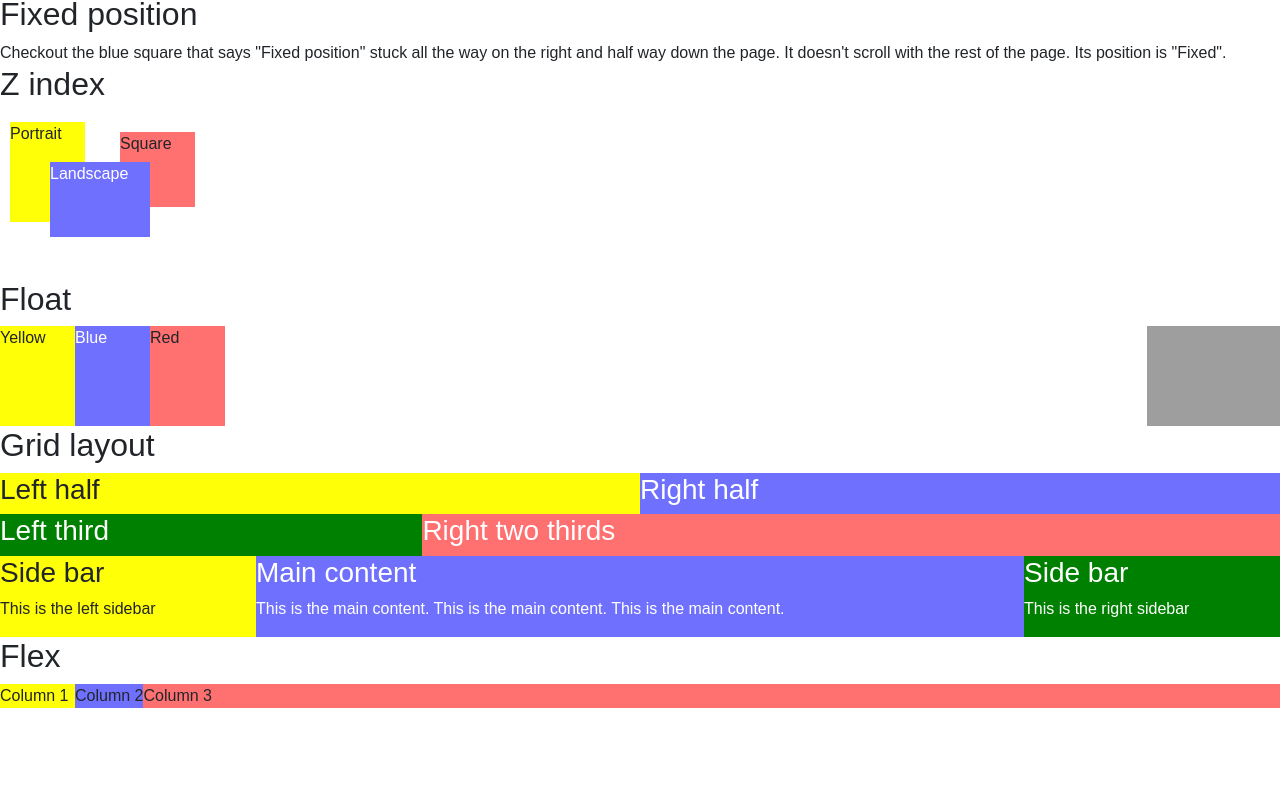
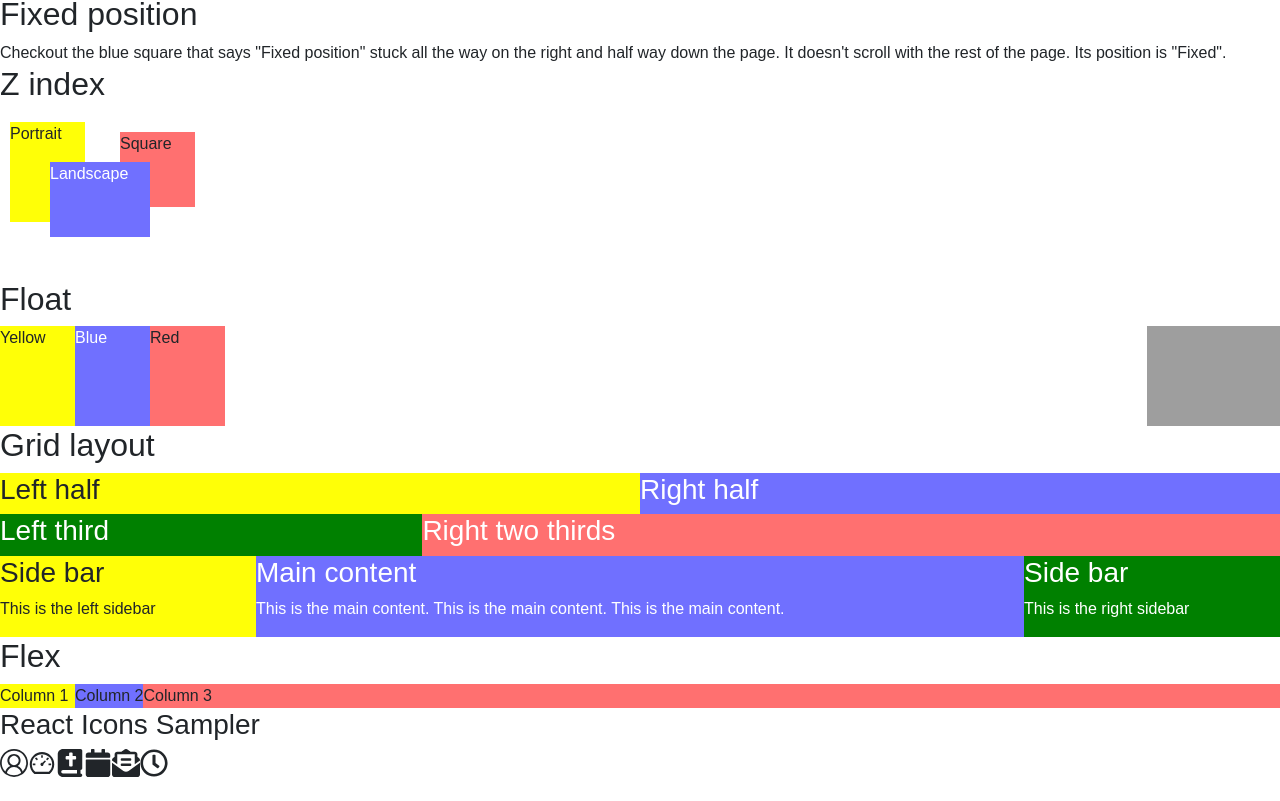
Before and after one commit to Tommytian993/coursework-cs4530, a React (Create React App) app: page /#/Labs/Lab2 in a window 1280 px wide. Shown: the part 3554-4355 px from the top of the page. Before the commit the page ends 4262 px from the top, so only its background shows below. Built offline with nearby package versions, Linux system fonts and the light colour scheme; grey boxes are pictures that could not be loaded.

Commit message:
feat(lab2): install react-icons and add ReactIcons component with various icon examples

```diff
--- /dev/null
+++ b/src/Labs/Lab2/ReactIcons.tsx
@@ -0,0 +1,21 @@
+import { FaCalendar, FaEnvelopeOpenText, FaRegClock }
+  from "react-icons/fa";
+import { AiOutlineDashboard } from "react-icons/ai";
+import { FaBookBible } from "react-icons/fa6";
+import { VscAccount } from "react-icons/vsc";
+
+export default function ReactIconsSampler() {
+  return (
+    <div id="wd-react-icons-sampler" className="mb-4">
+      <h3>React Icons Sampler</h3>
+      <div className="d-flex">
+        <VscAccount className="fs-3 text" />
+        <AiOutlineDashboard className="fs-3 text" />
+        <FaBookBible className="fs-3 text" />
+        <FaCalendar className="fs-3 text" />
+        <FaEnvelopeOpenText className="fs-3 text" />
+        <FaRegClock className="fs-3 text" />
+      </div>
+    </div>
+  );
+}
--- a/src/Labs/Lab2/index.css
+++ b/src/Labs/Lab2/index.css
@@ -189,8 +189,8 @@
   float: left;
 }
 .wd-grid-col-right-sidebar {
-   width: 20%;
-   float: left;
+  width: 20%;
+  float: left;
 }
 .wd-flex-row-container {
   display: flex;
--- a/src/Labs/Lab2/index.tsx
+++ b/src/Labs/Lab2/index.tsx
@@ -11,6 +11,7 @@
 import Float from "./Float";
 import GridLayout from "./GridLayout";
 import Flex from "./Flex";
+import ReactIconsSampler from "./ReactIcons";
 export default function Lab2() {
   return (
     <div id="wd-lab2">
@@ -77,6 +78,7 @@
       <Float />
       <GridLayout />
       <Flex />
+      <ReactIconsSampler />
     </div>
   );
 }
```
